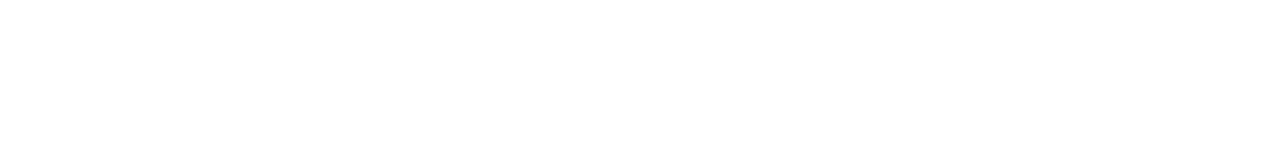
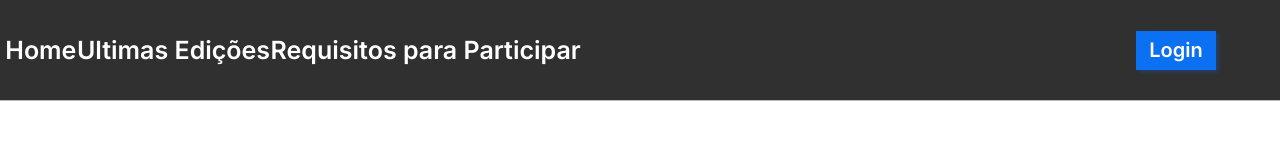
Before and after one commit to LucasS1991/bootcamp-dnc, a plain HTML site: page index.html in a window 1280 px wide. Drawn offline with Linux system fonts and the light colour scheme.

Commit message:
Menu de Navegação

```diff
--- a/index.html
+++ b/index.html
@@ -5,8 +5,21 @@
     <meta http-equiv="X-UA-Compatible" content="IE=edge">
     <meta name="viewport" content="width=device-width, initial-scale=1.0">
     <title>BootCamp Dnc</title>
+    <link rel="preconnect" href="https://fonts.googleapis.com">
+    <link rel="preconnect" href="https://fonts.gstatic.com" crossorigin>
+    <link href="https://fonts.googleapis.com/css2?family=Inter:wght@600&display=swap" rel="stylesheet">
+    <link rel="stylesheet" href="style.css">
 </head>
+
 <body>
+    <nav id="principal">
+        <div id="menu">
+            <a href="">Home</a>
+            <a href="">Ultimas Edições</a>
+            <a href="">Requisitos para Participar</a>
+        </div>
+        <button type="submit">Login</button>
+    </nav>
 
 </body>
 </html>
--- /dev/null
+++ b/style.css
@@ -0,0 +1,49 @@
+body{
+    margin: 0px;
+    padding: 0px;
+}
+#principal{
+    width: 100%;
+    height: 100px;
+    background-color: #303030;
+    display: flex;
+    justify-content: space-between;
+    align-items: center;
+    border-bottom: 1px solid #bababa;
+}
+    #menu{
+        display: flex;
+        width: 45%;
+        justify-content: space-around;
+        align-items: center;
+        margin-left: 5px;
+    }
+
+    #principal div a{
+        font-family: 'Inter';
+        font-style: normal;
+        font-weight: 600;
+        font-size: 25px;
+        color: #FFFFFF;
+        text-decoration: none;
+    }
+    #principal div a:hover{
+        color: #cccccc;
+
+    }
+
+    #principal button {
+        margin-right: 5%;
+        background: #0C70F2;
+        font-family: 'Inter';
+        font-style: normal;
+        font-weight: 600;
+        font-size: 20px;
+        line-height: 24px;
+        color: #FFFFFF;
+        border: 0px;
+        width: 80px;
+        height: 39px;
+        box-shadow: 3px 2px 4px rgba(12, 112, 242, 0.25);
+        cursor: pointer;
+    }
```
